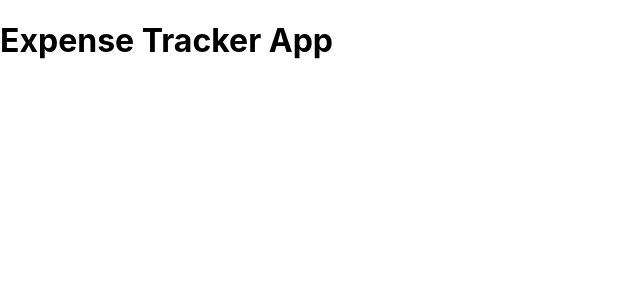
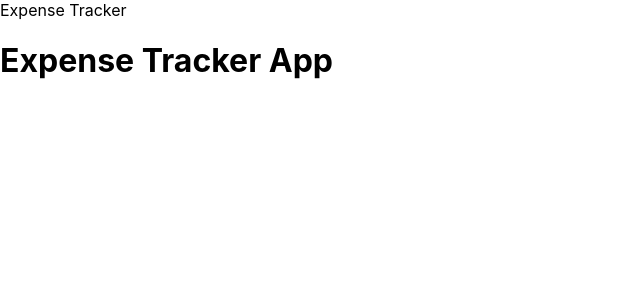
Before and after one commit to akshatsh0610/Expense-Tracker-React-, a React (Create React App) app: page / in a window 1280 px wide. Shown: the top 300 px of the page, without its empty margins (0-640 px from the left). Built offline with nearby package versions, Linux system fonts and the light colour scheme.

Commit message:
Initial Commit

```diff
--- a/src/App.js
+++ b/src/App.js
@@ -1,8 +1,10 @@
+import Navbar from "./components/Navbar";
 
 
 function App() {
   return (
     <>
+      <Navbar></Navbar>
       <h1>Expense Tracker App</h1>
     </>
   );
--- /dev/null
+++ b/src/components/Navbar.js
@@ -0,0 +1,8 @@
+function Navbar(){
+    return(
+        <div className='nav'>
+            Expense Tracker
+        </div>
+    )
+}
+export default Navbar;
```
